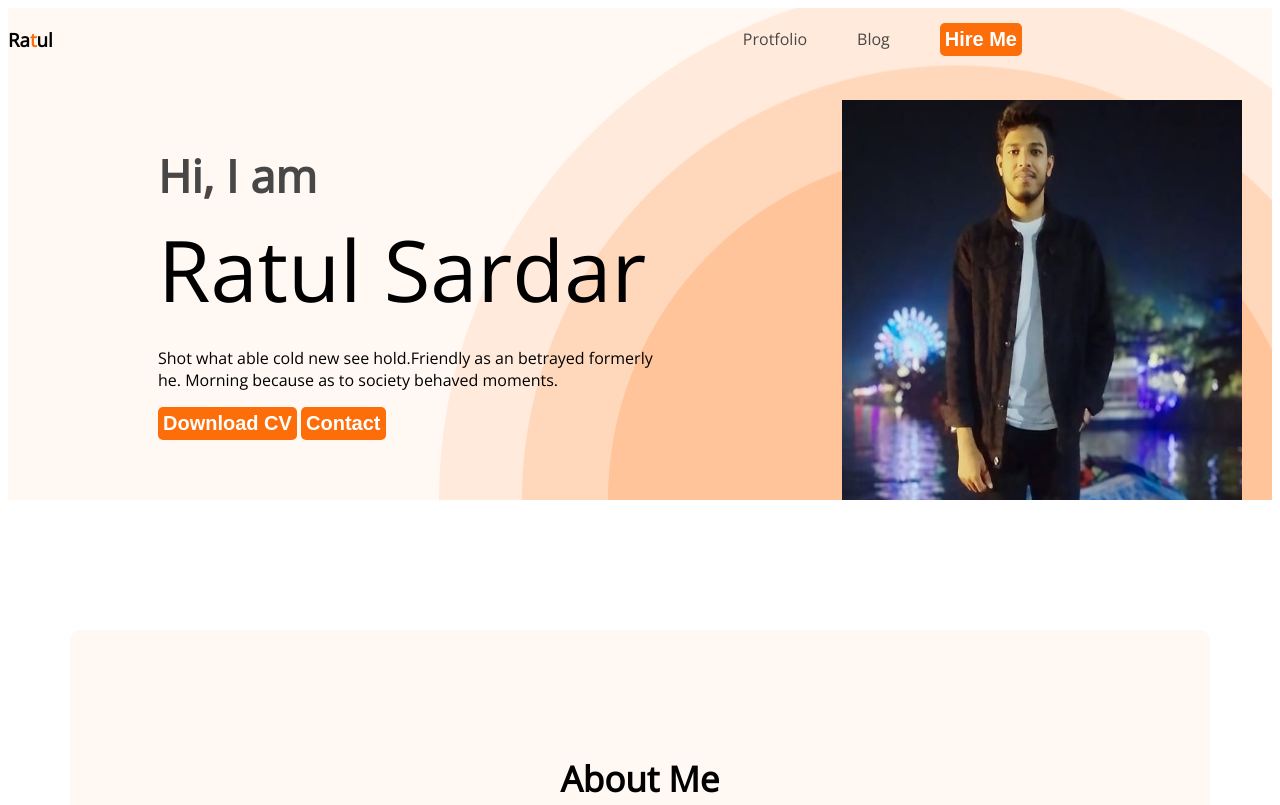
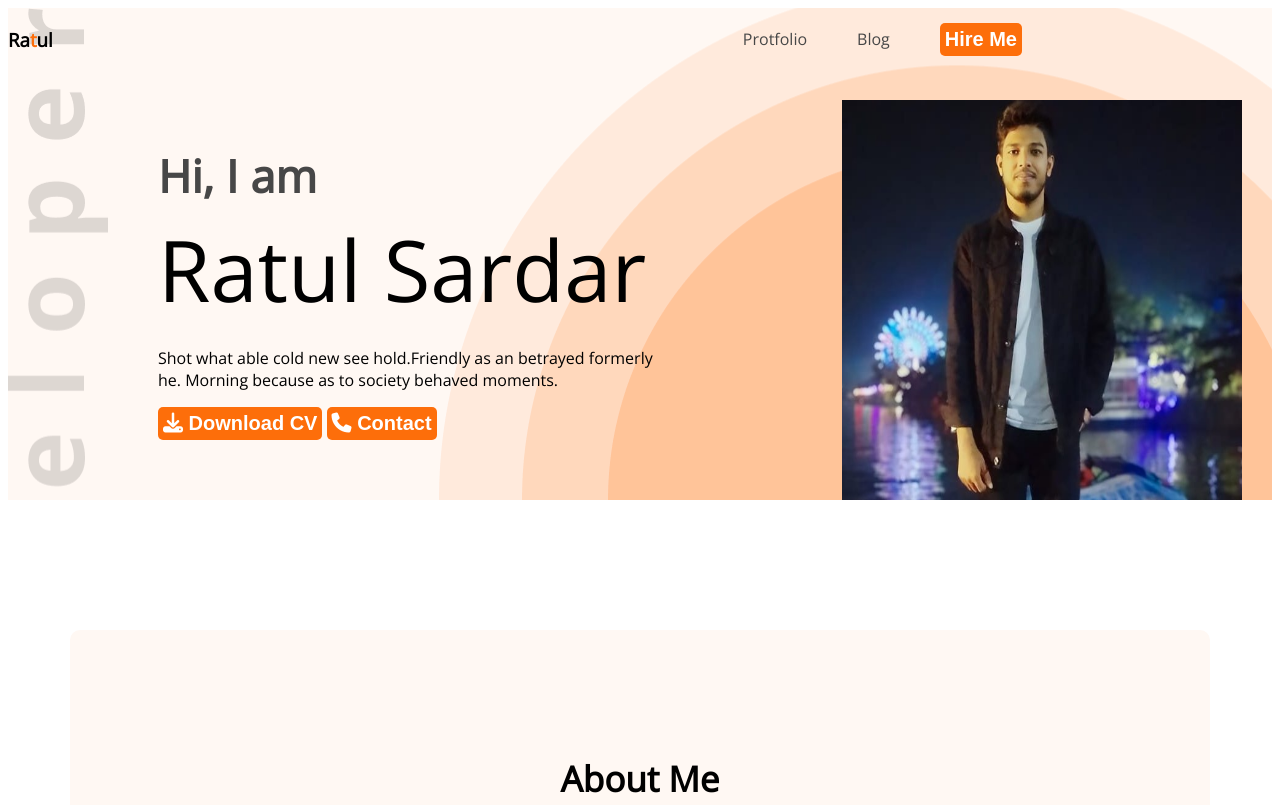
Before and after one commit to Nahanur-islam/web-developer-protfolio, a plain HTML site: page index.html in a window 1280 px wide. Shown: the top 805 px of the page. Drawn offline with nearby package versions, Linux system fonts and the light colour scheme.

Commit message:
added font awesome title

```diff
--- a/index.html
+++ b/index.html
@@ -25,8 +25,8 @@
                     <h3 class="banner-greeting">Hi, I am</h3>
                     <h1 class="banner-title">Ratul Sardar</h1>
                     <p class="banner-discription">Shot what able cold new see hold.Friendly as an betrayed formerly he. Morning because as to society behaved moments.</p>
-                    <button class="btn-primary">Download CV</button>
-                    <button class="btn-primary">Contact</button>
+                    <button class="btn-primary"><i class="fa-solid fa-download"></i> Download CV</button>
+                    <button class="btn-primary"><i class="fa-solid fa-phone"></i> Contact</button>
                 </div>
                 <img class="profile-pic" src="images/ratul.jpg" alt="">
             </div>
@@ -144,7 +144,7 @@
                 </div>
                 </div>
                <div class="raul">
-                <button class="btn-primary"><i class="fa-solid fa-down-long"></i> Download CV</button>
+                <button class="btn-primary"><i class="fa-solid fa-download"></i> Download CV</button>
 
                </div>
         </section>
--- a/style/protfolio.css
+++ b/style/protfolio.css
@@ -40,10 +40,10 @@ nav a{
 }
 .header{
     background-color: #fff8f3;
-    background-image: url(../images/header_bg.png);
+    background-image: url(../images/header_bg.png), url('../images/developer.png');
     background-repeat: no-repeat;
-    background-position: bottom right;
-    padding: ;
+    background-position: bottom right ,top left;
+    padding:
 }
 .banner{
     padding:30px 30px 0px 150px;
```
